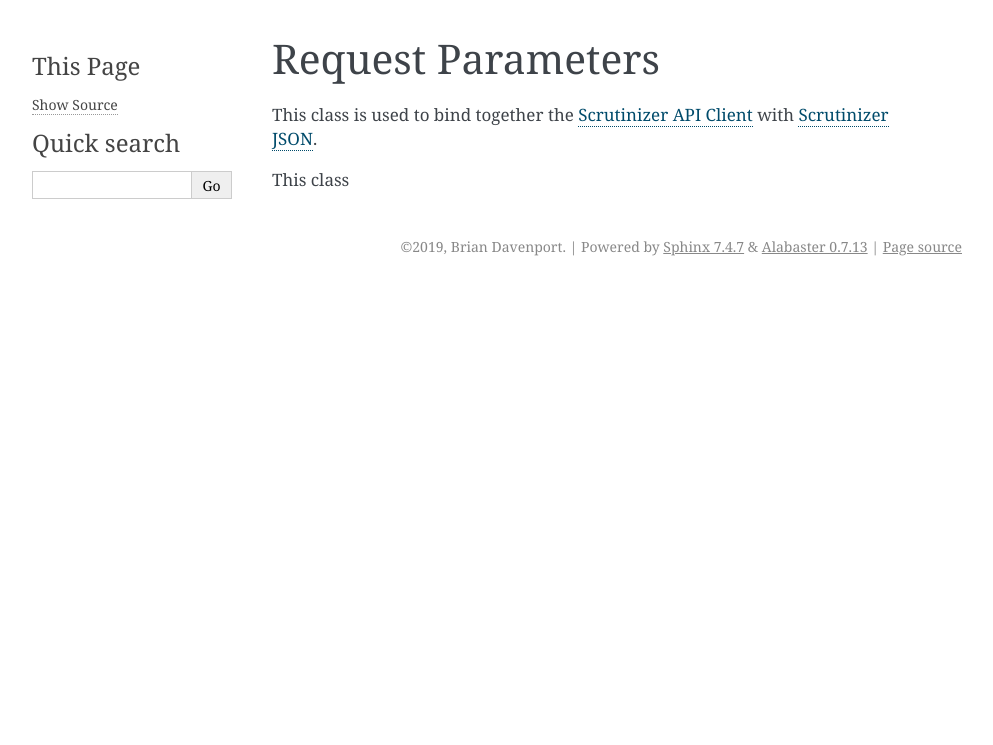
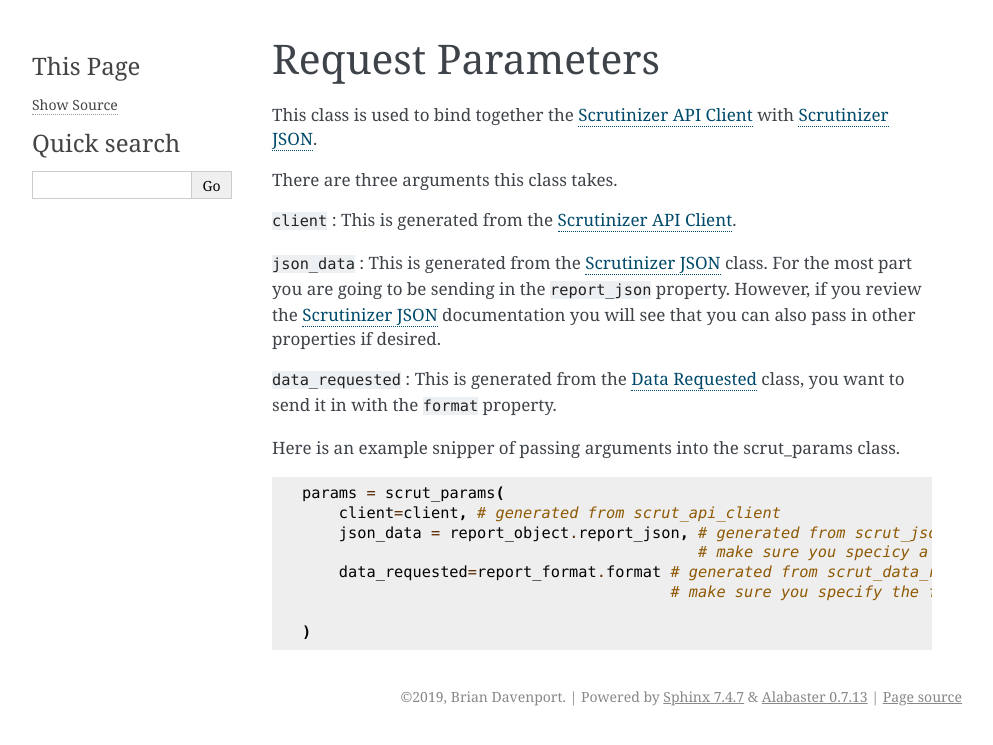
Before and after one commit to briandav22/api_docs, a Sphinx documentation site: the page built from docs/source/api_params.rst, in a window 1280 px wide. Shown: the top 745 px of the page, without its empty margins (148-1141 px from the left). Built offline with Sphinx 7.4.7, drawn with Linux system fonts in a browser that asks for light colours.

Commit message:
adding parms docs

```diff
--- a/docs/source/api_data_requested.rst
+++ b/docs/source/api_data_requested.rst
@@ -1,3 +1,5 @@
+.. _api_data_requested:
+
 Data Requested
 ==============
 
--- a/docs/source/api_params.rst
+++ b/docs/source/api_params.rst
@@ -5,4 +5,23 @@
 
 This class is used to bind together the :ref:`api_client` with :ref:`api_json`.
 
-This class
+There are three arguments this class takes.
+
+``client`` : This is generated from the :ref:`api_client`.
+
+``json_data`` : This is generated from the :ref:`api_json` class. For the most part you are going to be sending in the ``report_json`` property. However, if you review the :ref:`api_json` documentation you will see that you can also pass in other properties if desired.
+
+``data_requested`` : This is generated from the :ref:`api_data_requested` class, you want to send it in with the ``format`` property.
+
+Here is an example snipper of passing arguments into the scrut_params class.
+
+.. code-block:: python
+
+    params = scrut_params(
+        client=client, # generated from scrut_api_client
+        json_data = report_object.report_json, # generated from scrut_json,
+                                               # make sure you specicy a property
+        data_requested=report_format.format # generated from scrut_data_requested,
+                                            # make sure you specify the format property.
+
+    )
```
Also changed, not shown: 3 other files.
